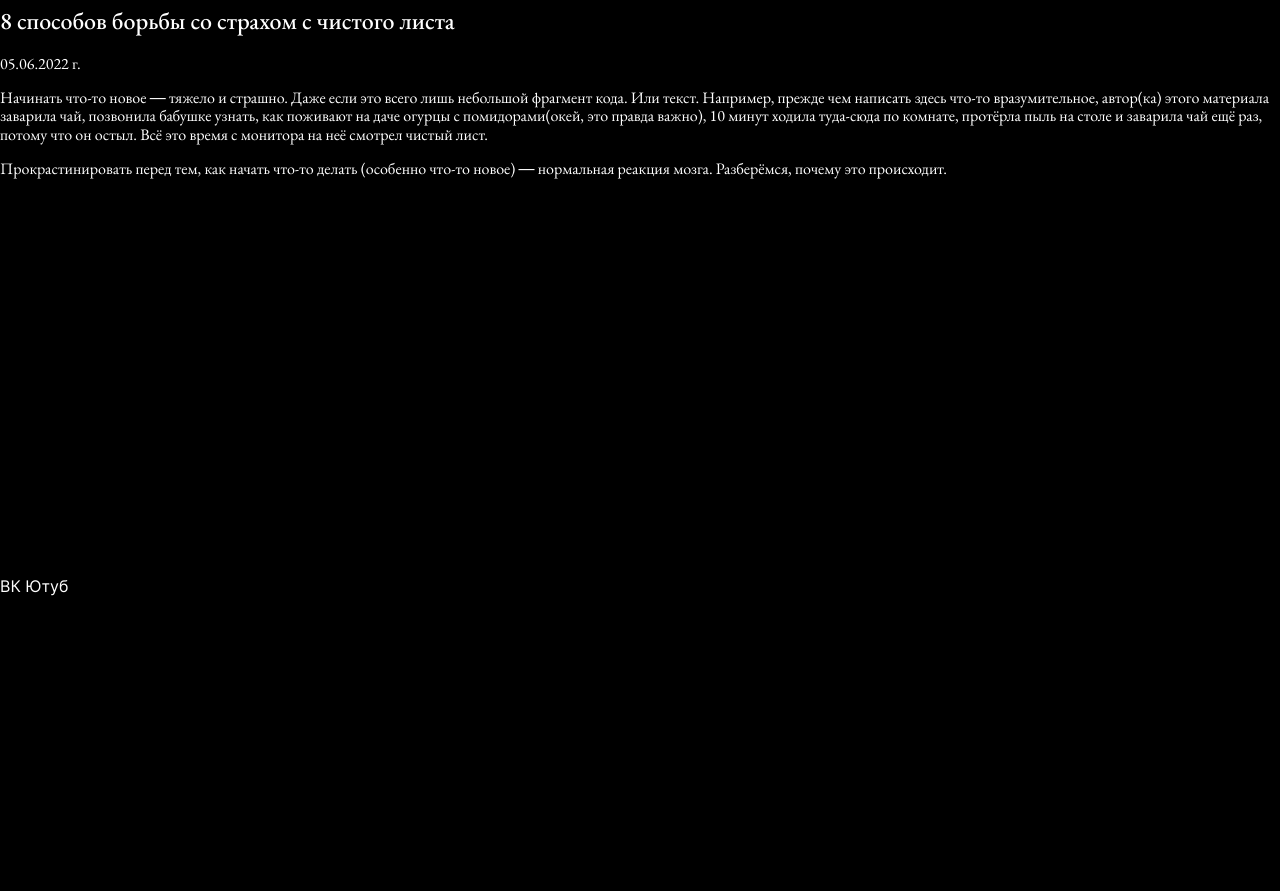
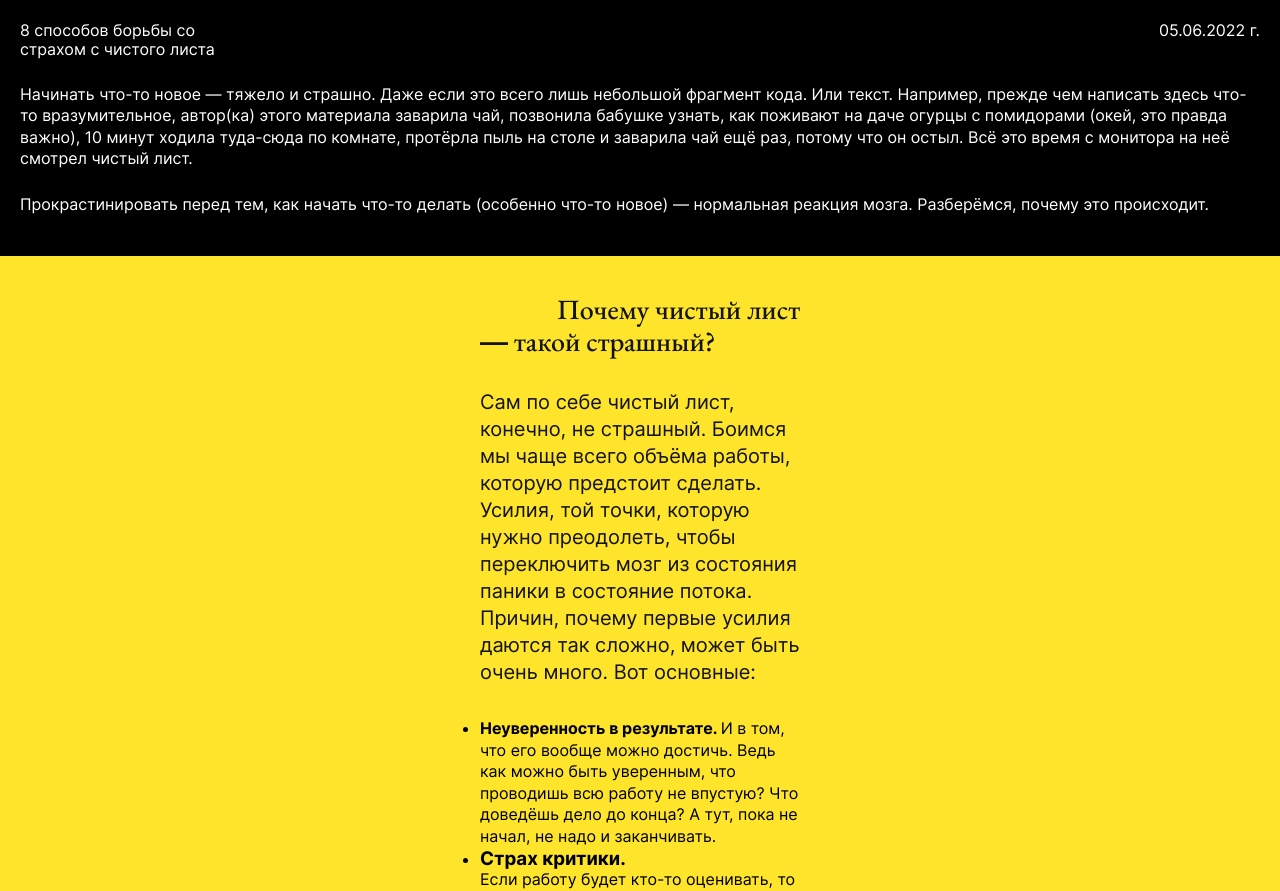
Before and after one commit to ZiroSmith/s-chistogo-lista, a plain HTML site: page index.html in a window 1280 px wide. Shown: the part 369-1260 px from the top of the page. Before the commit the page ends 976 px from the top, so only its background shows below. Drawn offline with Linux system fonts and the light colour scheme.

Commit message:
75% вёрски

```diff
--- a/blocks/intro/intro.css
+++ b/blocks/intro/intro.css
@@ -1,9 +1,45 @@
 .intro {
-    font-family: 'EB Garamond', "Arial", "Helvetica", sans-serif;
-    display: block;
+    width: 100%;
+    margin: 24px 0 40px;
+}
+
+.intro__title {
+    display: flex;
+    justify-content: space-between;
+    margin: 34px 20px 0;
+}
+
+.intro__title_text {
+    font-family: 'Inter', "Arial", "Helvetica", sans-serif;
     font-style: normal;
     font-weight: 400;
+    font-size: 16px;
+    line-height: 120%;
+    color: #FFF;
+    width: 203px;
+    margin: 0;
+    padding: 0;
+}
+
+.intro__title_date {
+    font-family: 'Inter', "Arial", "Helvetica", sans-serif;
+    font-style: normal;
+    font-weight: 400;
+    font-size: 16px;
+    line-height: 120%;
     color: #FFF;
     margin: 0;
     padding: 0;
 }
+
+.intro__text {
+    font-family: 'Inter', "Arial", "Helvetica", sans-serif;
+    display: block;
+    font-style: normal;
+    font-weight: 400;
+    font-size: 16px;
+    line-height: 21.6px;
+    color: #FFF;
+    margin: 24px 20px 0;
+    padding: 0;
+}
--- a/blocks/reasons/reasons.css
+++ b/blocks/reasons/reasons.css
@@ -0,0 +1,64 @@
+.reasons {
+    width: 100%;
+    background-color: #FEE42A;
+}
+
+.reasons__title_container {
+    width: 320px;
+    padding-top: 37px;
+    margin: 0 auto;
+}
+
+.reasons__title {
+    font-family: 'EB Garamond', "Arial", "Helvetica", sans-serif;
+    font-style: normal;
+    font-weight: 600;
+    font-size: 28px;
+    line-height: 115%;
+    color: #131313;
+    margin: 0;
+    padding: 0;
+}
+
+.reasons__title_right {
+    text-align: end;
+}
+
+.reasons__text {
+    font-family: 'Inter', "Arial", "Helvetica", sans-serif;
+    font-style: normal;
+    font-weight: 400;
+    font-size: 20px;
+    line-height: 27px;
+    color: #131313;
+    width: 320px;
+    margin: 32px auto 0;
+    padding: 0;
+}
+
+.reasons__list {
+    max-width: 320px;
+    margin: 32px auto 0;
+    padding: 0;
+}
+
+.reasons__item {
+    font-family: 'Inter', "Arial", "Helvetica", sans-serif;
+    font-style: normal;
+    font-weight: 400;
+    font-size: 16px;
+    line-height: 21.6px;
+    margin: 0;
+    padding: 0;
+}
+
+.reasons__item_title {
+    font-weight: 600;
+    margin: 0;
+    padding: 0;
+}
+
+.reasons__item_text {
+    margin: 0;
+    padding: 0;
+}
--- a/index.html
+++ b/index.html
@@ -33,37 +33,70 @@
         </div>
       </section>
       <section class="intro">
-        <div>
-          <h2>8 способов борьбы со страхом с чистого листа</h2>
-          <p>05.06.2022 г.</p>
+        <div class="intro__title">
+          <h2 class="intro__title_text">8 способов борьбы со страхом с чистого листа</h2>
+          <p class="intro__title_date">05.06.2022 г.</p>
         </div>
-        <p>Начинать что-то новое — тяжело и страшно.
+        <p class="intro__text">Начинать что-то новое — тяжело и страшно.
           Даже если это всего лишь небольшой фрагмент кода. Или текст.
           Например, прежде чем написать здесь что-то вразумительное,
           автор(ка) этого материала заварила чай, позвонила бабушке узнать,
-           как поживают на даче огурцы с помидорами(окей, это правда важно),
+           как поживают на даче огурцы с помидорами (окей, это правда важно),
             10 минут ходила туда-сюда по комнате, протёрла пыль на столе и
             заварила чай ещё раз, потому что он остыл. Всё это время с
             монитора на неё смотрел чистый лист.</p>
-        <p>Прокрастинировать перед тем, как начать что-то делать
+        <p class="intro__text">Прокрастинировать перед тем, как начать что-то делать
           (особенно что-то новое) — нормальная реакция мозга. Разберёмся,
           почему это происходит.</p>
       </section>
       <section class="reasons">
-        <ul>
-          <h2>Почему чистый лист — такой страшный?</h2>
-          <p>Сам по себе чистый лист, конечно, не страшный.
-            Боимся мы чаще всего объема работы, которую предстоит сделать.
+          <div class="reasons__title_container">
+            <p class="reasons__title reasons__title_right">Почему чистый лист</p>
+            <p class="reasons__title"> — такой страшный?</p>
+          </div>
+          <p class="reasons__text">Сам по себе чистый лист, конечно, не страшный.
+            Боимся мы чаще всего объёма работы, которую предстоит сделать.
              Усилия, той точки, которую нужно преодолеть, чтобы
              переключить мозг из состояния паники в состояние потока.
              Причин, почему первые усилия даются так сложно, может быть
              очень много. Вот основные:</p>
-          <li></li>
-          <li></li>
-          <li></li>
-          <li></li>
-          <li></li>
-          <li></li>
+        <ul class="reasons__list">
+          <li class="reasons__item">
+            <p class="reasons__item_text">
+              <span class="reasons__item_title">Неуверенность в результате. </span>
+              И в том, что его вообще можно достичь.
+              Ведь как можно быть уверенным, что проводишь всю работу не впустую?
+              Что доведёшь дело до конца? А тут, пока не начал, не надо и
+              заканчивать.</p>
+          </li>
+          <li class="reasons__item">
+            <h3 class="reasons__item_title">Страх критики.</h3>
+            <p class="reasons__item_text">Если работу будет кто-то оценивать, то
+              уже на самых ранних этапах мы смотрим на неё глазами этого человека.
+              Представляем, какие недостатки в ней можно найти. После этого желание
+              что-то делать сразу пропадает.</p>
+          </li>
+          <li class="reasons__item">
+            <h3 class="reasons__item_title">Перфекционизм.</h3>
+            <p class="reasons__item_text">Когда кажется, что работа не будет сделана
+              идеально, будто бы нет смысла её и начинать. В такие моменты мы можем забыть,
+              что с первого раза что-то получается довольно редко.</p>
+          </li>
+          <li class="reasons__item">
+            <h3 class="reasons__item_title">Отсутствие мотивации.</h3>
+            <p class="reasons__item_text">Как долгосрочной, так и краткосрочной.
+              Например, если дедлайн только через неделю, можно посидеть пару часов,
+               рассматривая узоры на обоях, — времени ещё вагон. Или прогуливать
+               уроки химии в школе, потому что вроде как и хочется стать
+               нейрохирургом, но в кино на «Мстителей» хочется ещё больше.</p>
+          </li>
+          <li class="reasons__item">
+            <h3 class="reasons__item_title">Недостаток информации.</h3>
+            <p class="reasons__item_text">Начинать что-то особенно сложно, если вы
+              новичок в теме и только разбираетесь, что к чему. Вам может казаться,
+               что каждая строчка — глупость, и вообще всё, что вы сделаете,
+                — будет неправильно.</p>
+          </li>
         </ul>
       </section>
       <section class="how-to">
```
